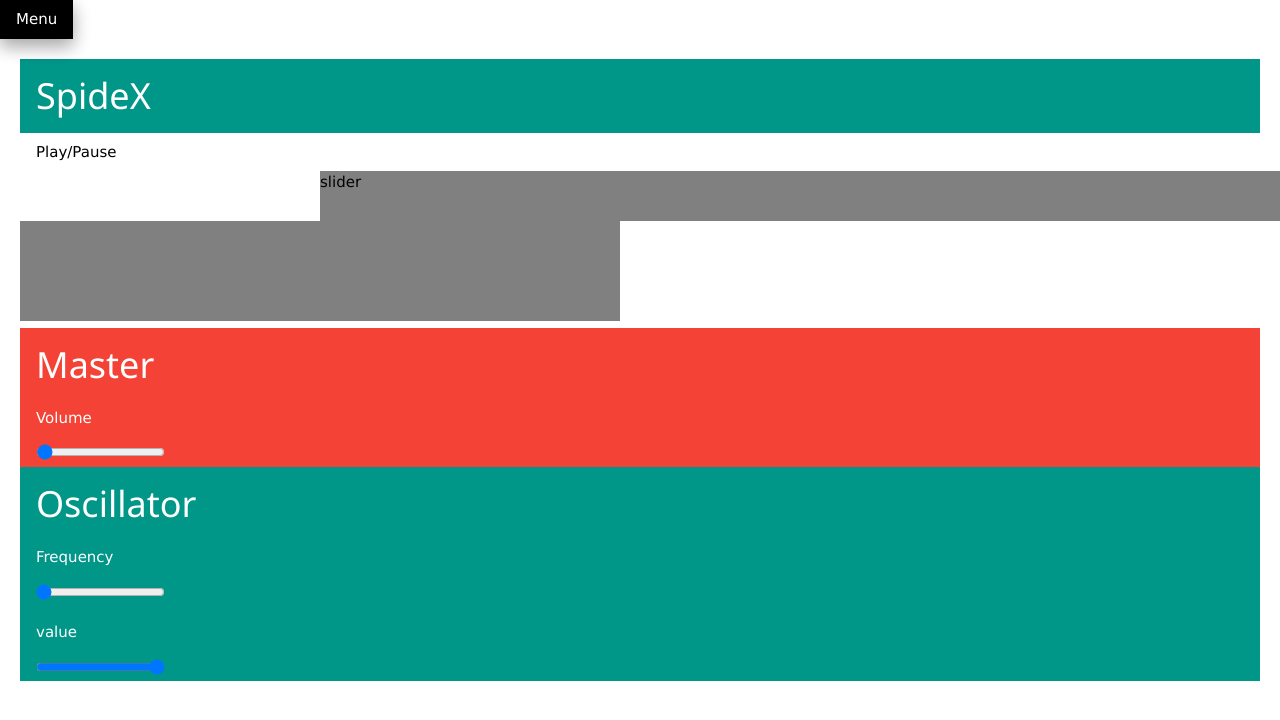
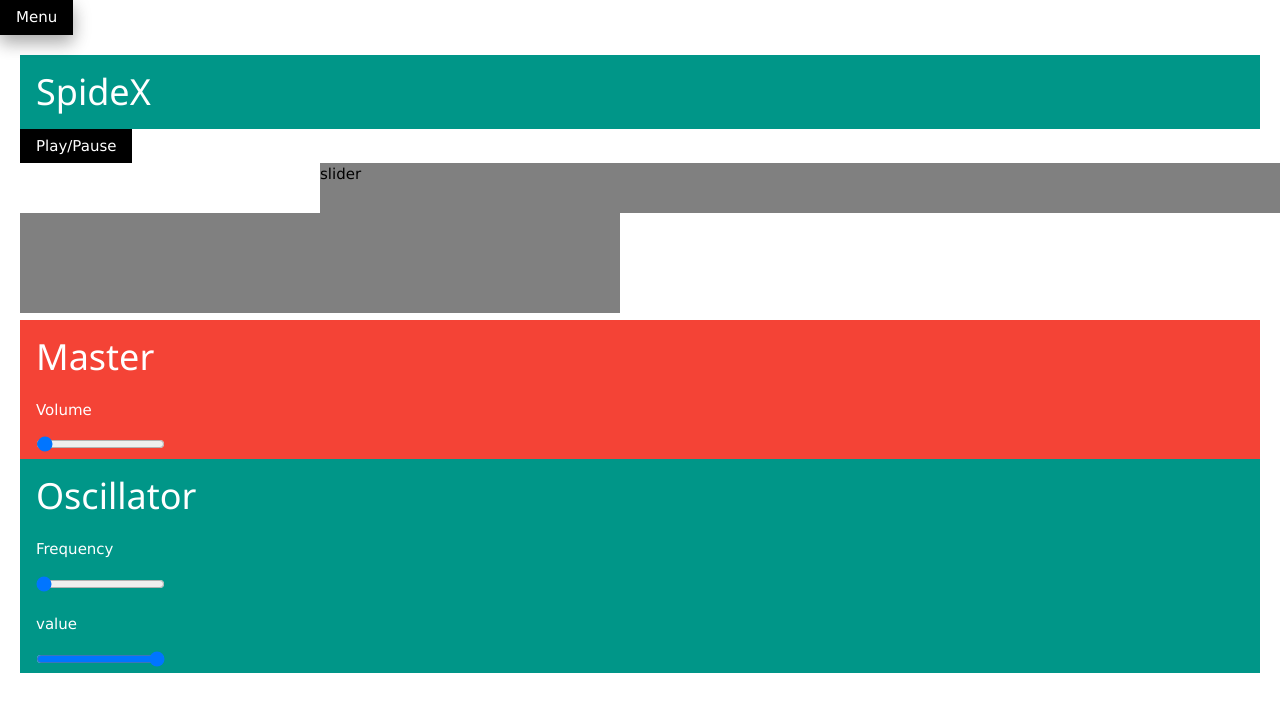
Before and after one commit to tylergoetz/Spidex-Original, a plain HTML site: page index.html in a window 1280 px wide. Shown: the top 720 px of the page. Drawn offline with nearby package versions, Linux system fonts and the light colour scheme.

Commit message:
Update index.html

```diff
--- a/index.html
+++ b/index.html
@@ -1,7 +1,7 @@
 <!DOCTYPE html>
 <html>
 <meta name="viewport" content="width=device-width, initial-scale=1">
-<link rel="stylesheet" href="http://www.w3schools.com/lib/w3.css">
+<link rel="stylesheet" href="w3.css">
 <link rel="stylesheet" href="SpideX.css">
 <script type="text/javascript" src="SpideX.js"></script>
 <body>
```
